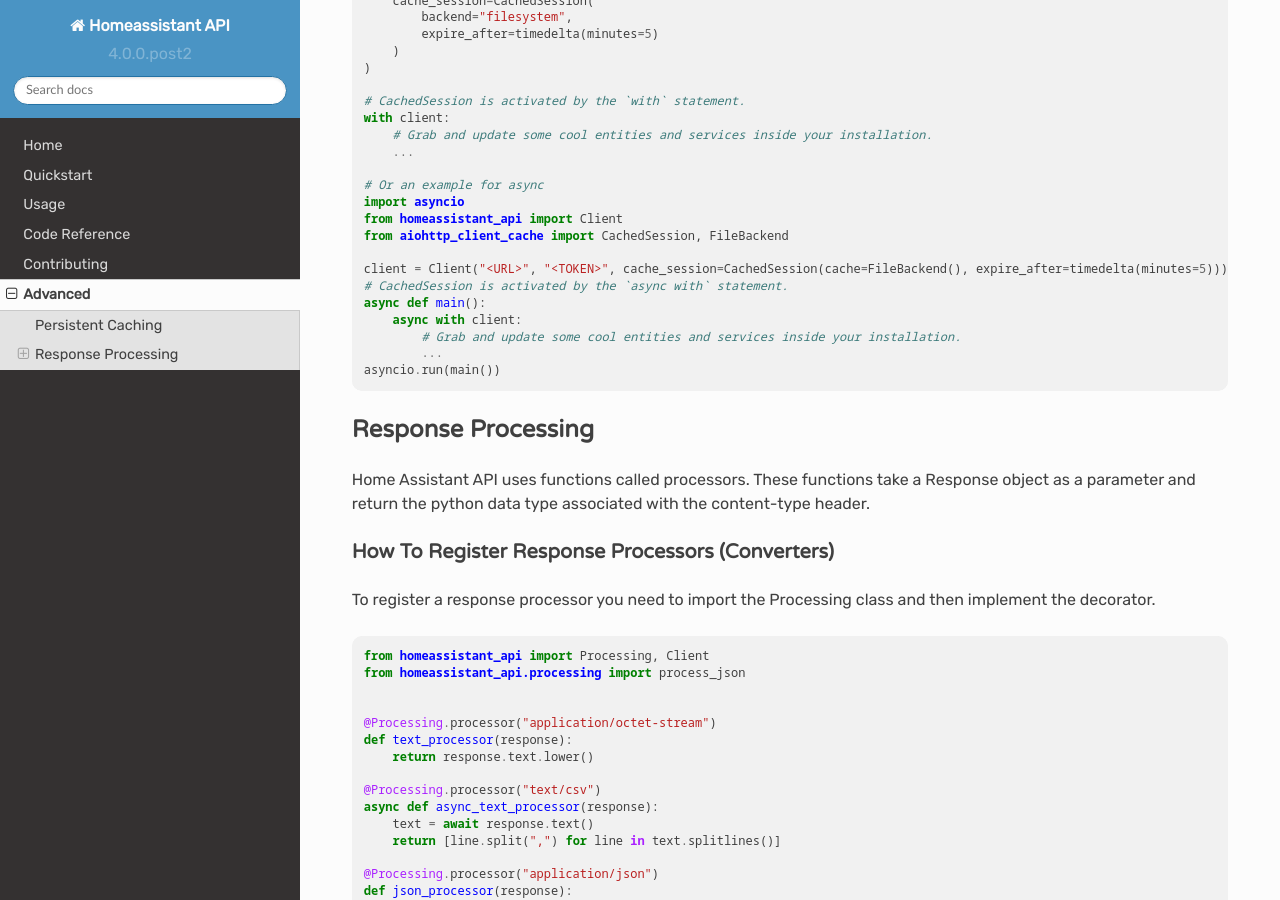
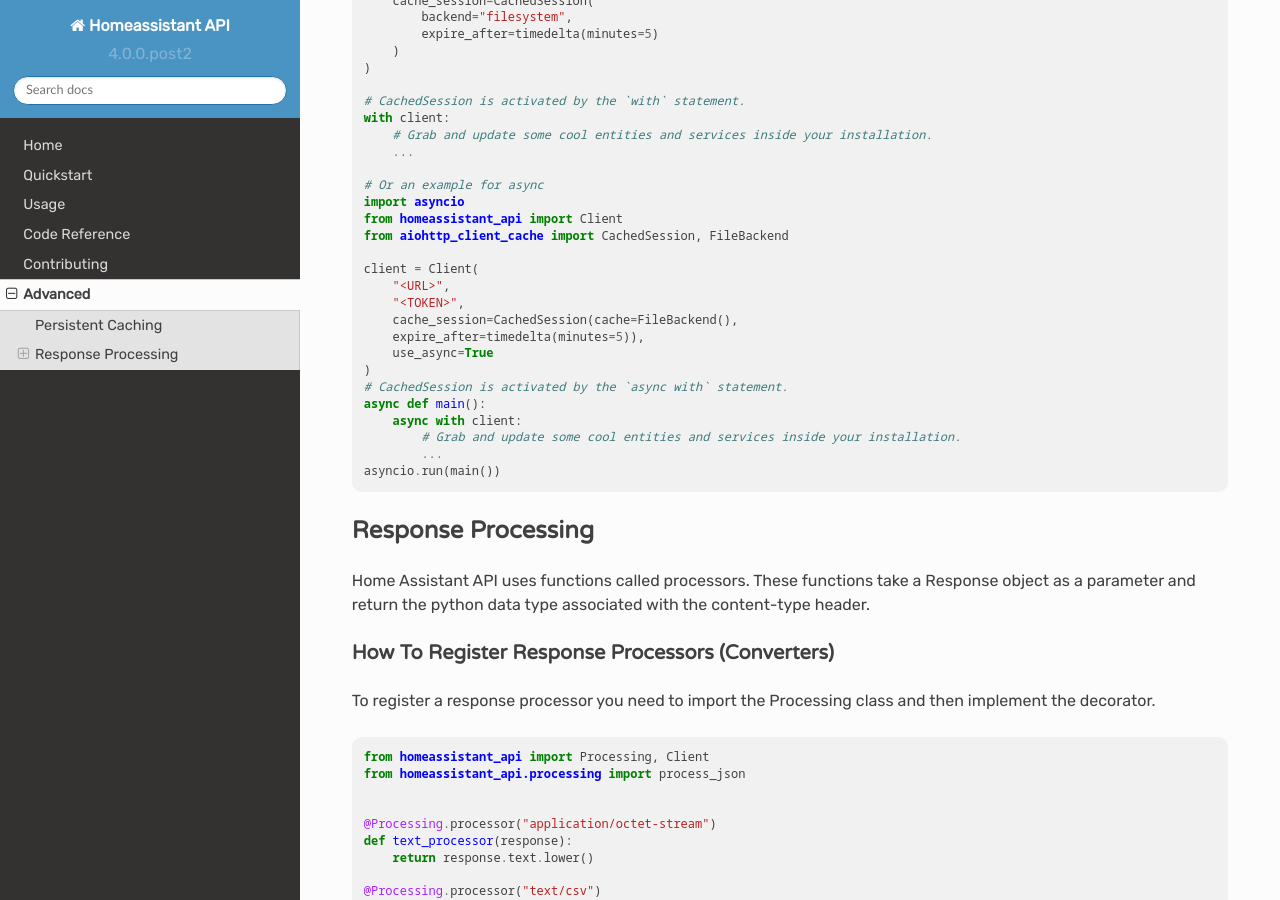
Before and after one commit to GrandMoff100/HomeAssistantAPI, a Sphinx documentation site: the page built from docs/advanced.rst, in a window 1280 px wide and 900 px high, scrolled down 670 px. Built offline with Sphinx 7.4.7 and the Read the Docs theme 2.0.0, drawn with Linux system fonts in a browser that asks for light colours.

Commit message:
Add use_async keywords to examples

```diff
--- a/docs/advanced.rst
+++ b/docs/advanced.rst
@@ -41,7 +41,13 @@ You can simply pass them to your client like so.
     from homeassistant_api import Client
     from aiohttp_client_cache import CachedSession, FileBackend
 
-    client = Client("<URL>", "<TOKEN>", cache_session=CachedSession(cache=FileBackend(), expire_after=timedelta(minutes=5)))
+    client = Client(
+        "<URL>",
+        "<TOKEN>",
+        cache_session=CachedSession(cache=FileBackend(),
+        expire_after=timedelta(minutes=5)),
+        use_async=True
+    )
     # CachedSession is activated by the `async with` statement.
     async def main():
         async with client:
--- a/docs/usage.rst
+++ b/docs/usage.rst
@@ -106,8 +106,8 @@ Async Services
     import asyncio
     from homeassistant_api import Client
 
-    # Initialize client like usual
-    client = Client(url, token)
+    # Initialize client like usual, except with the :code:`use_async` keyword.
+    client = Client(url, token, use_async=True)
 
     async def main():
 
```
Also changed, not shown: 1 other file.
